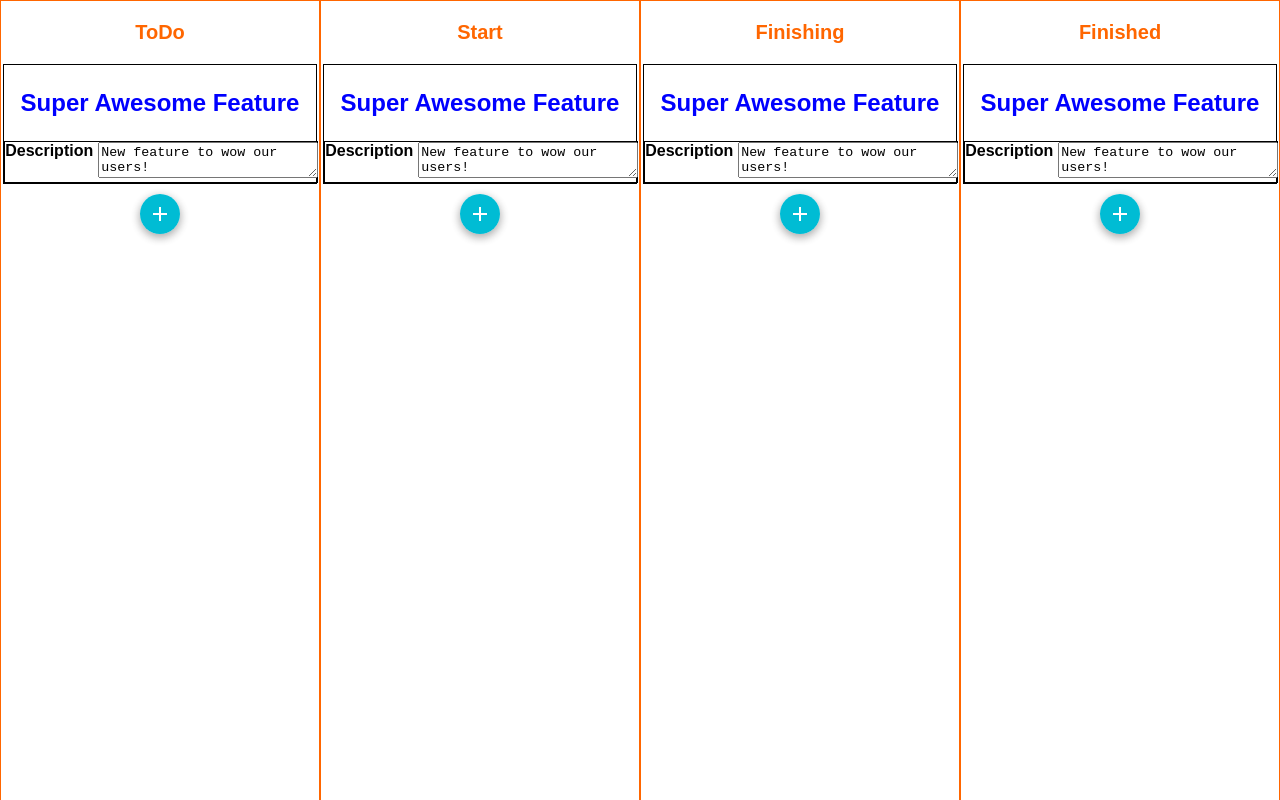
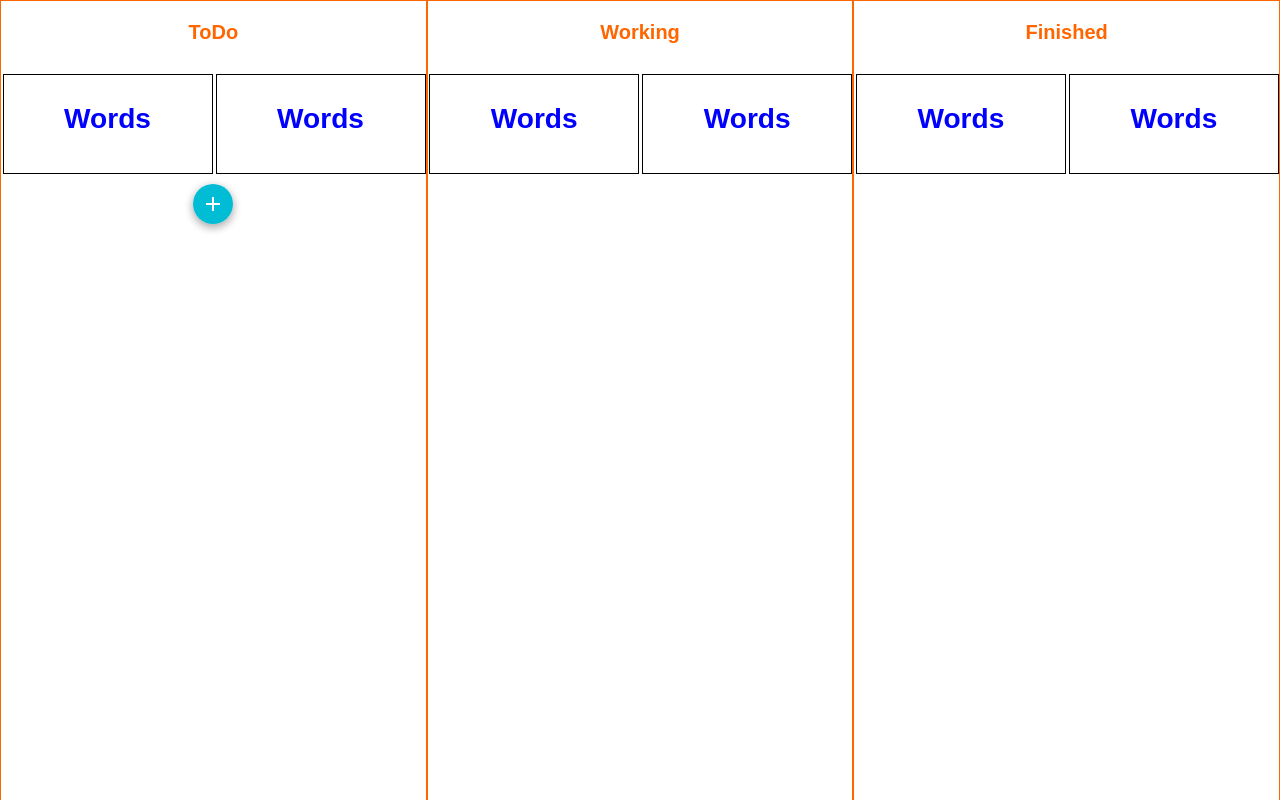
Before and after one commit to mhinojosa51/kanban-board, a React (Create React App) app: page / in a window 1280 px wide. Shown: the top 800 px of the page. Built offline with nearby package versions, Linux system fonts and the light colour scheme; what react-tap-event-plugin would draw is missing.

Commit message:
updated task column names and sizes, two tasks now fit in a row

```diff
--- a/src/components/Dashboard.js
+++ b/src/components/Dashboard.js
@@ -1,6 +1,5 @@
 import React from 'react';
 import TaskColumn from './TaskColumn';
-import Task from './Task';
 
 const styles = {
 	container : {
@@ -12,16 +11,16 @@ const styles = {
 }
 
 class DashBoard extends React.Component {
-	constructor(props){
-		super(props);
-	}
 
 	render(){
 
 		const columnWidth = Math.floor(window.innerWidth / this.props.columns.length);
+		const taskWidth = Math.round(columnWidth / 2);
 		const columns = this.props.columns.map((column,i) => {
-			return <TaskColumn title={column} width={columnWidth} key={i}>
-				<Task title="Super Awesome Feature" description="New feature to wow our users!" />
+			return <TaskColumn title={column}
+				width={columnWidth} key={i}
+				addTask={column === 'ToDo' ? true : false}
+				taskWidth={taskWidth}>
 			</TaskColumn>
 		})
 		return (
@@ -33,7 +32,7 @@ class DashBoard extends React.Component {
 }
 
 DashBoard.defaultProps = {
-	columns : ['ToDo', 'Start', 'Finishing', 'Finished'],
+	columns : ['ToDo', 'Working', 'Finished'],
 }
 
 export default DashBoard;
--- a/src/components/Task.js
+++ b/src/components/Task.js
@@ -12,13 +12,24 @@ class Task extends React.Component {
 			stage: this.props.stage || '',
 		}
 
+		this.openTask = this.openTask.bind(this);
+
+	}
+
+	openTask(){
+		this.setState({
+			opened : !this.state.opened,
+		})
 	}
 
 	render(){
 		return (
 			<TaskContainer title={this.state.title}
 				description={this.state.description}
-				opened={true} />
+				opened={this.state.opened}
+				handleTaskOpen={this.openTask}
+				taskWidth={this.props.taskWidth}
+				/>
 		)
 	}
 }
--- a/src/components/TaskColumn.js
+++ b/src/components/TaskColumn.js
@@ -26,7 +26,7 @@ class TaskColumn extends React.Component {
 	}
 
 	handleTaskSave(title,description){
-		var task = <Task title={title} key={title} description={description} />;
+		var task = <Task title={title} key={title} description={description} taskWidth={this.props.taskWidth}/>;
 		this.addNewTask(task);
 	}
 
@@ -50,6 +50,12 @@ class TaskColumn extends React.Component {
 				display: 'flex',
 				flexDirection: 'column',
 			},
+			tasks : {
+				width: `${this.props.width}px`,
+				minWidth: '300px',
+				display: 'flex',
+				flexWrap: 'wrap',
+			},
 			header : {
 				color: '#ff6600',
 				fontSize: '20px',
@@ -63,12 +69,16 @@ class TaskColumn extends React.Component {
 		return (
 			<div style={styles.container}>
 				<h3 style={styles.header}>{this.props.title}</h3>
-				{this.state.tasks}
-				<section style={styles.addTask}>
+				<section style={styles.tasks}>
+					<Task title="Words" desscription="Hello" opened={false} taskWidth={this.props.taskWidth}/>
+						<Task title="Words" desscription="Hello" opened={false} taskWidth={this.props.taskWidth}/>
+					{this.state.tasks}
+				</section>
+				{this.props.addTask && <section style={styles.addTask}>
 					<FloatingActionButton mini={true}>
 						<ContentAdd onClick={this.handleTaskDialog}/>
 					</FloatingActionButton>
-				</section>
+				</section>}
 				{this.state.addNew &&
 					<NewTaskDialog opened={this.state.addNew}
 						handleClose={this.handleTaskDialog}
--- a/src/components/TaskContainer.js
+++ b/src/components/TaskContainer.js
@@ -1,6 +1,6 @@
 import React from 'react';
 import Description from './TaskSubComponents/Description';
-import IconButton from 'material-ui/IconButton';
+import Pointing from './TaskSubComponents/Pointing';
 
 const styles = {
 	container : {
@@ -8,23 +8,41 @@ const styles = {
 		height: 'auto',
 		minHeight: '30px',
 		border: '1px solid black',
-		margin: '0 auto 0 auto',
+		margin: '10px auto 0 auto',
+		paddingBottom: '10px',
+		cursor: 'pointer',
+		outline: 'none',
 	},
 	header : {
 		color: 'blue',
 		fontSize: '24px',
 		textAlign: 'center',
+		outline: 'none',
+		userSelect: 'none',
+		width: '100%',
 	},
 	description : {
 		width: '100%',
 	}
 }
 
-let TaskContainer = ({title,description,phase,opened}) => {
+let TaskContainer = ({title,description,phase,opened, handleTaskOpen, taskWidth}) => {
+
+	const container = {
+		...styles.container,
+		width: taskWidth - 5,
+	}
 	return (
-		<div style={styles.container}>
-			<h3 style={styles.header}>{title}</h3>
-			{opened && <Description description={description} />}
+		<div style={container} >
+			<section style={styles.header} onClick={handleTaskOpen}>
+				<h3>{title}</h3>
+			</section>
+			{opened &&
+				<section>
+					<Description description={description} />
+					<Pointing />
+				</section>
+			}
 		</div>
 	)
 }
--- a/src/components/TaskSubComponents/Description.js
+++ b/src/components/TaskSubComponents/Description.js
@@ -1,12 +1,12 @@
 import React from 'react';
-import TextField from 'material-ui/TextField';
 
 const styles = {
 	container : {
-		width: '100%',
+		width: '95%',
 		height: 'auto',
 		display: 'flex',
-		border: '1px solid black',
+		justifyContent: 'space-between',
+		margin: '0px auto 0px auto',
 	},
 	header : {
 		padding: '0',
@@ -15,11 +15,11 @@ const styles = {
 	description : {
 		width: '80%',
 		textAlign: 'left',
-		marginLeft: '5px',
+		marginLeft: '50px',
 	},
 	textArea: {
-		width: "98%",
-		maxWidth: '98%',
+		width: "80%",
+		maxWidth: '90%',
 		maxHeight: '200px',
 	}
 }
--- a/src/components/TaskSubComponents/NewTaskDialog.js
+++ b/src/components/TaskSubComponents/NewTaskDialog.js
@@ -1,6 +1,5 @@
 import React from 'react';
 import Dialog from 'material-ui/Dialog';
-import FlatButton from 'material-ui/FlatButton';
 import RaisedButton from 'material-ui/RaisedButton';
 import TextField from 'material-ui/TextField';
 
--- /dev/null
+++ b/src/components/TaskSubComponents/Pointing.js
@@ -0,0 +1,28 @@
+import React from 'react';
+
+const styles = {
+	container : {
+		width: '100%',
+		height: '200px',
+		display: 'flex',
+		justifyContent: 'space-between',
+	},
+	svg : {
+		width: '50px',
+		height: '50px',
+		border: '1px solid red',
+	}
+}
+
+let Pointing = ({points}) => {
+	return (
+		<section style={styles.container}>
+			<h2>Points</h2>
+			<svg style={styles.svg}>
+				<rect x="10" y="10" width="3" height="25" />
+			</svg>
+		</section>
+	)
+}
+
+export default Pointing;
```
